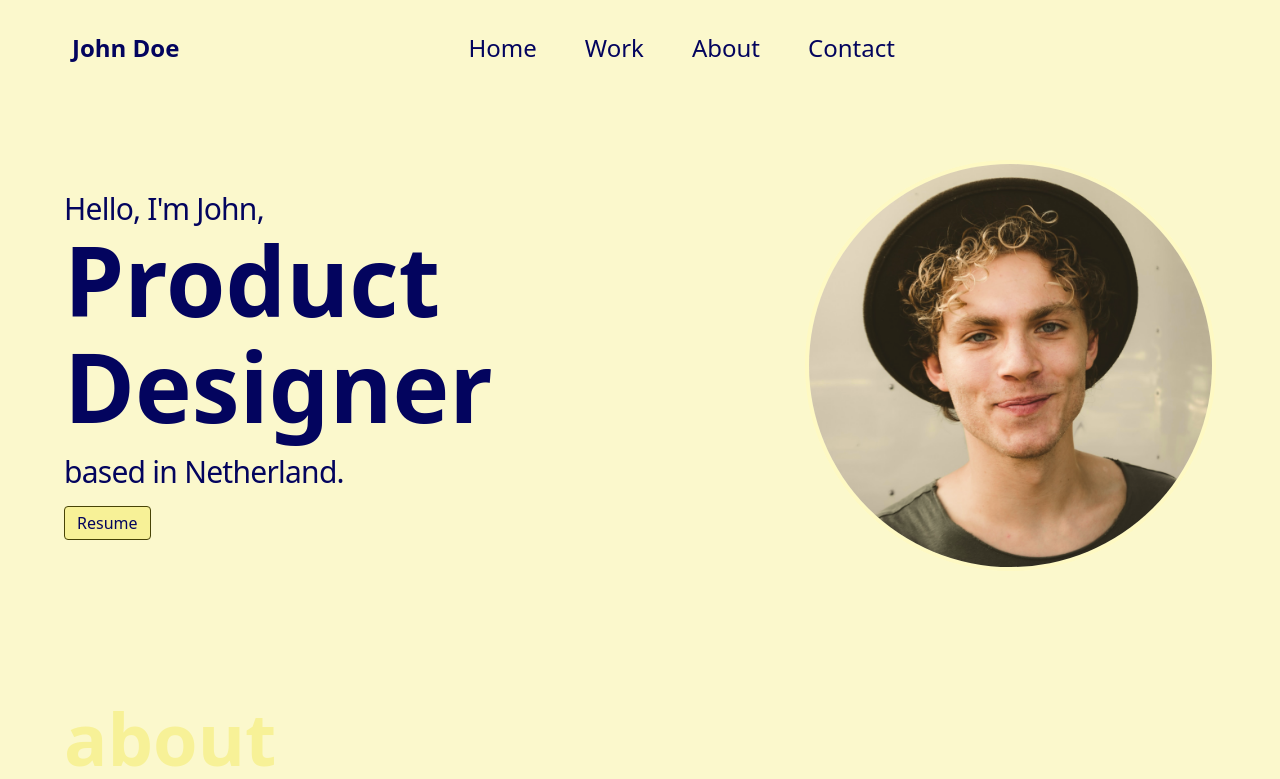
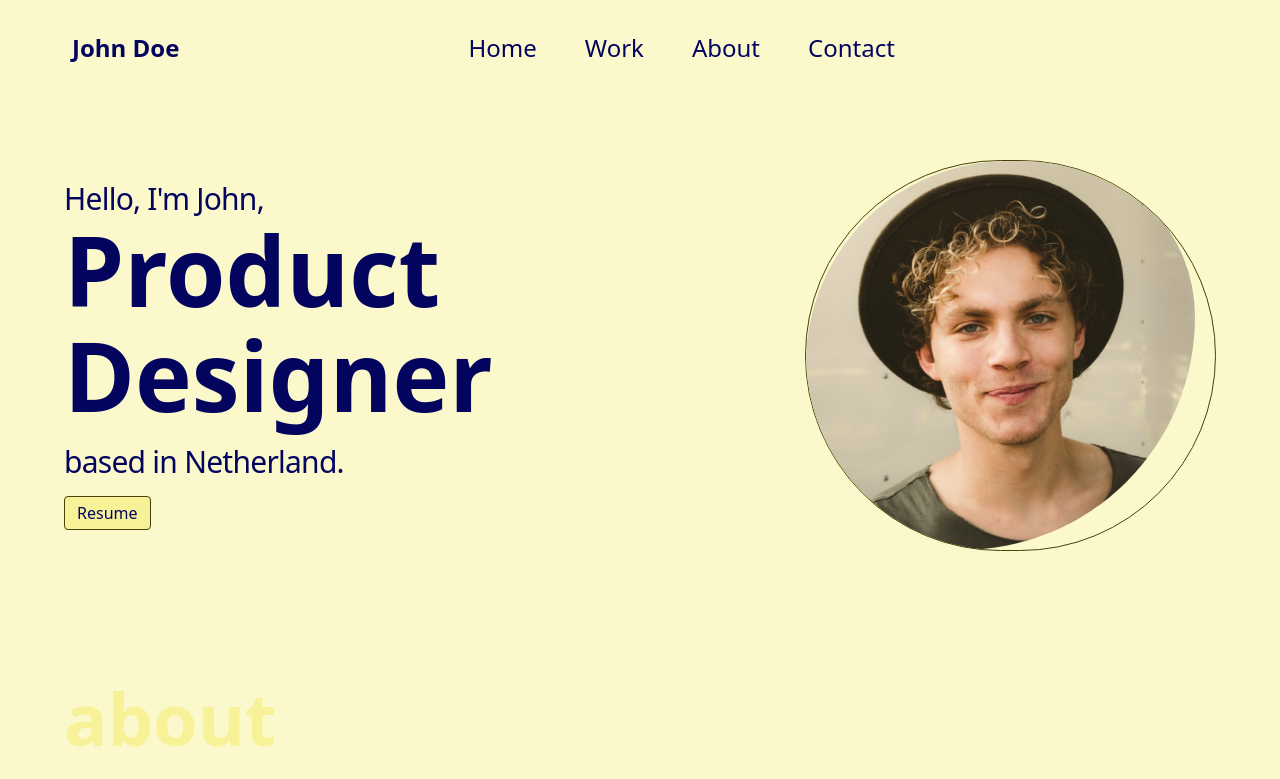
Before and after one commit to naveenkumar13-gif/Demo-Portfolio, a React (Create React App) app: page / in a window 1280 px wide. Shown: the top 779 px of the page. Built offline with nearby package versions, Linux system fonts and the light colour scheme.

Commit message:
first commit

```diff
--- a/src/Header.jsx
+++ b/src/Header.jsx
@@ -18,8 +18,8 @@ text='Resume'/> */}
 <Button/>
 
 </div>
-  <div className='w-[40%] h-[80%] max-lg:w-[50%] '>
-<img src={chair} alt='Jhon' className='w-full h-full  rounded-full border-4 border-yellow-100' />
+  <div className='w-[40%] h-[100%] max-lg:w-[50%] border border-[#474306] rounded-full z-20 inset-0 relative  overflow-hidden'>
+<img src={chair} alt='Jhon' className='w-[95%] h-[90%]  rounded-br-[150%]  rounded-tl-[130%] rounded-[100%]  border-yellow-100 z-30  '  />
   </div>
 
 </div>
```
